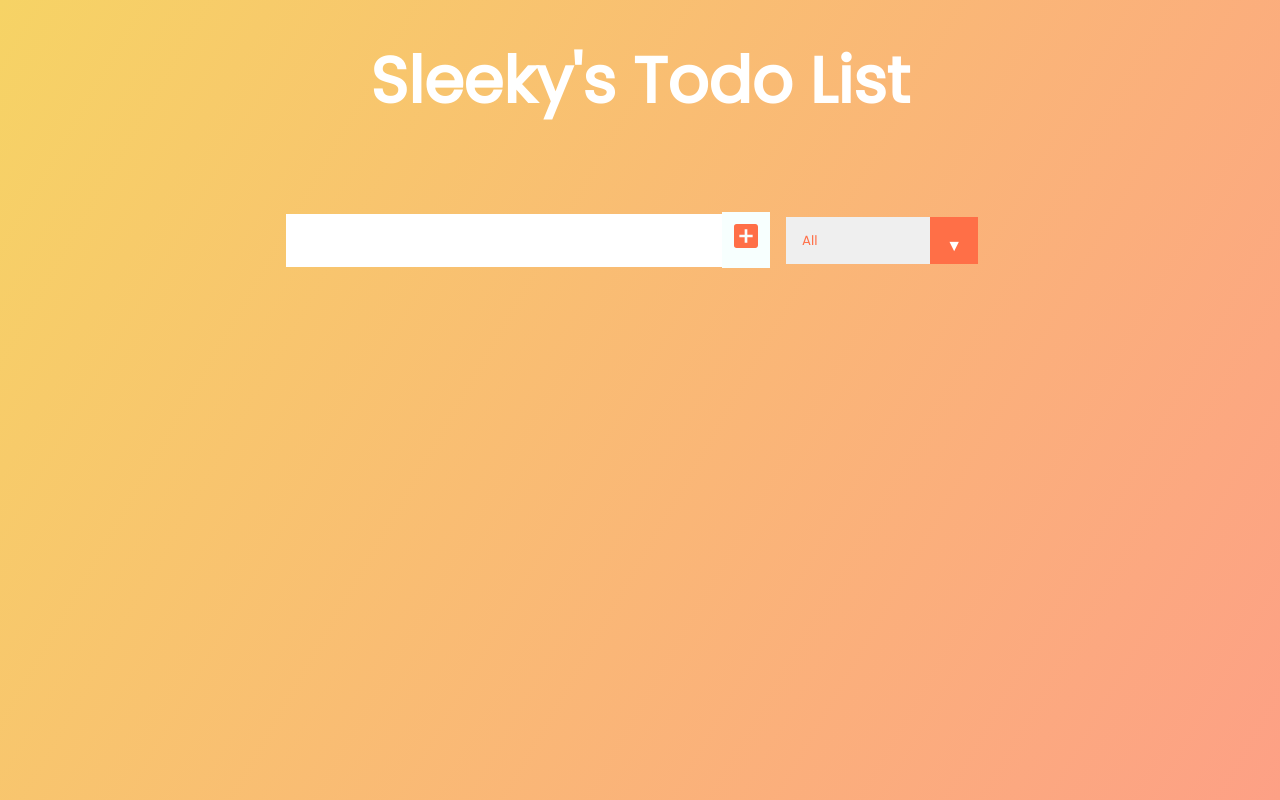
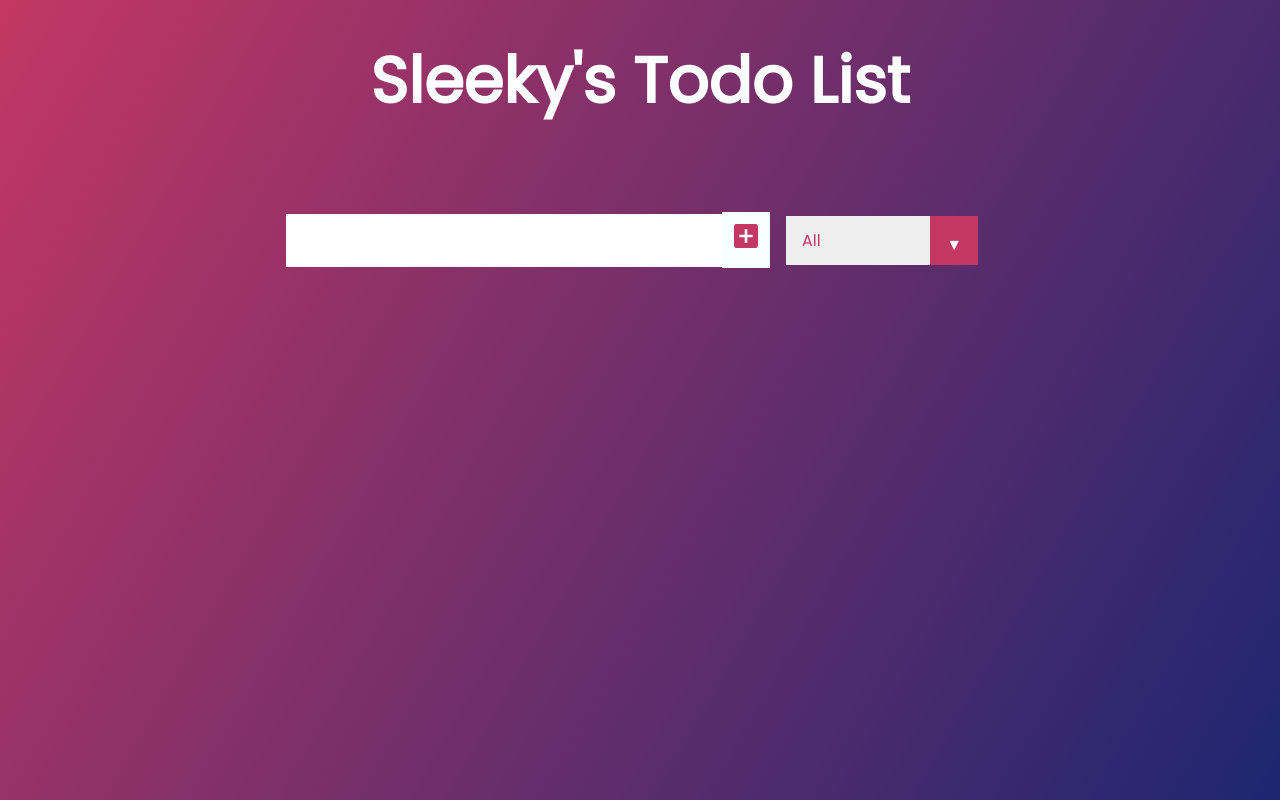
Before and after one commit to OluwabukolaAdelaka/todo-app, a React (Create React App) app: page / in a window 1280 px wide. Built offline with nearby package versions, Linux system fonts and the light colour scheme.

Commit message:
Changed colors

```diff
--- a/src/App.css
+++ b/src/App.css
@@ -4,7 +4,7 @@
   box-sizing: border-box;
 }
 body {
-  background-image: linear-gradient(120deg, #f6d365 0%, #fda085 100%);
+  background-image: linear-gradient(120deg, #c33764 0%, #1d2671 100%);
   color: white;
   font-family: "Poppins", sans-serif;
   min-height: 100vh;
@@ -28,13 +28,13 @@ form button {
   background: white;
 }
 form button {
-  color: #ff6f47;
+  color: #c33764;
   background: #f7fffe;
   cursor: pointer;
   transition: all 0.3s ease;
 }
 form button:hover {
-  background: #ff6f47;
+  background: #c33764;
   color: white;
 }
 .todo-container {
@@ -75,7 +75,7 @@ form button:hover {
   font-size: 1rem;
 }
 .complete-btn {
-  background: rgb(11, 212, 162);
+  background: rgb(195, 55, 100);
 }
 .todo-item {
   padding: 0rem 0.5rem;
@@ -115,9 +115,10 @@ select {
   overflow: hidden;
 }
 select {
-  color: #ff6f47;
+  color: #c33764;
   font-family: "Poppins", sans-serif;
   cursor: pointer;
+  font-size: 1rem;
   width: 12rem;
 }
 /* Arrow */
@@ -127,7 +128,7 @@ select {
   top: 0;
   right: 0;
   padding: 1rem;
-  background: #ff6f47;
+  background: #c33764;
   cursor: pointer;
   pointer-events: none;
 }
```
